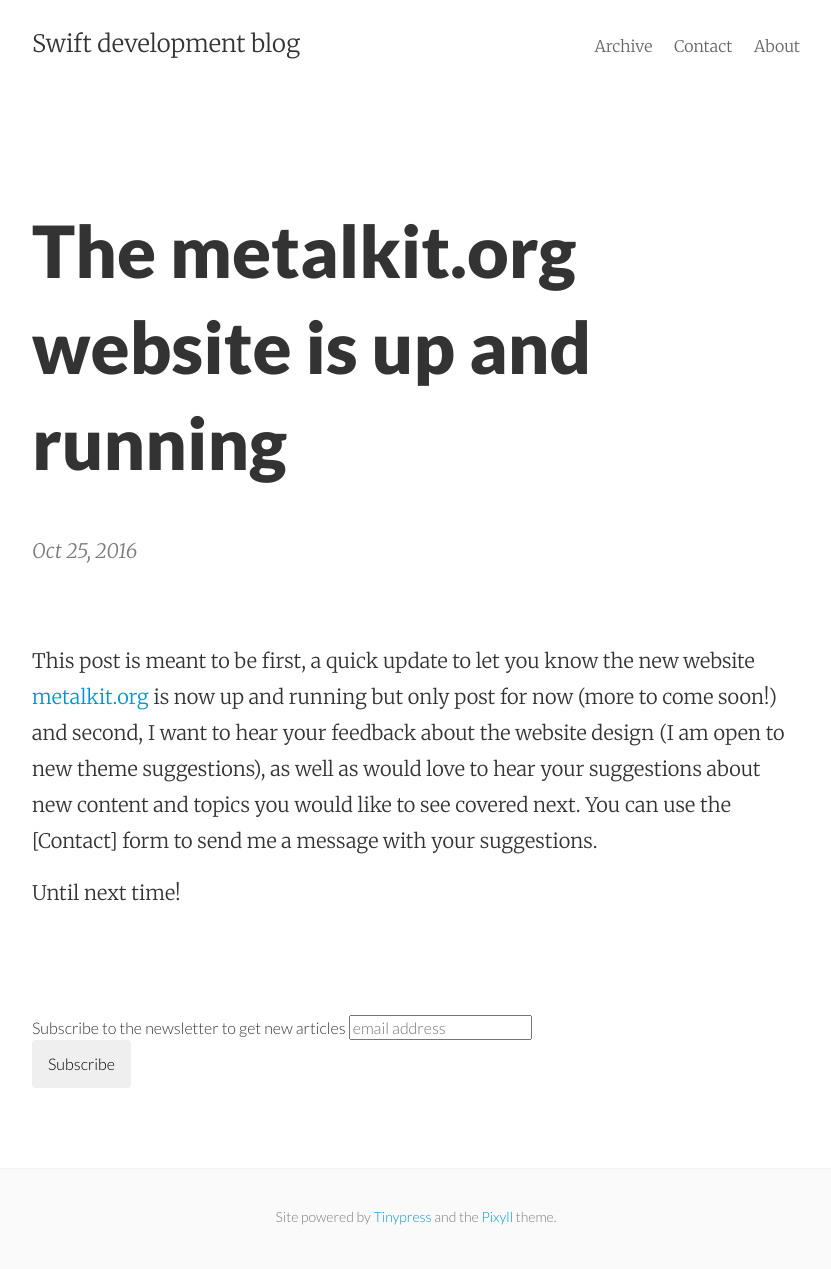
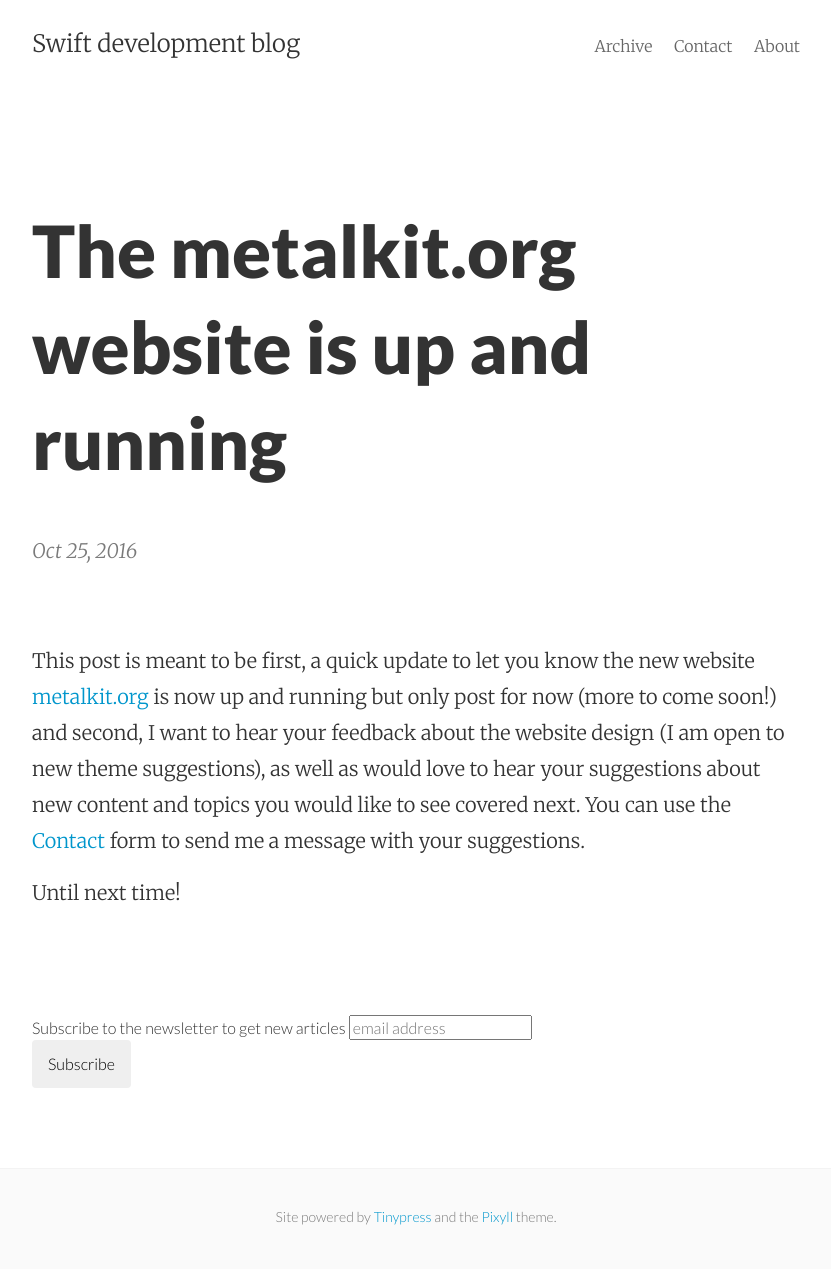
Before and after one commit to mhorga/mhorga.github.io, a Jekyll site: the page built from _posts/2016-10-25-the-metalkit-org-website-is-up-and-running.markdown, in a window 1280 px wide. Shown: the whole page, without its empty margins (224-1055 px from the left). Built offline with Jekyll 4.4.1, drawn with Linux system fonts in a browser that asks for light colours; comment, search, counter and statistics services are not loaded; some of the changed lines change nothing that is shown.

Commit message:
Post update: The metalkit.org website is up and running

```diff
--- a/_posts/2016-10-25-the-metalkit-org-website-is-up-and-running.markdown
+++ b/_posts/2016-10-25-the-metalkit-org-website-is-up-and-running.markdown
@@ -3,6 +3,6 @@
 title: The metalkit.org website is up and running
 layout: post
 ---
-This post is meant to be first, a quick update to let you know the new website [metalkit.org](metalkit.org) is now up and running but only post for now (more to come soon!) and second, I want to hear your feedback about the website design (I am open to new theme suggestions), as well as would love to hear your suggestions about new content and topics you would like to see covered next. You can use the [Contact] form to send me a message with your suggestions.
+This post is meant to be first, a quick update to let you know the new website [metalkit.org](metalkit.org) is now up and running but only post for now (more to come soon!) and second, I want to hear your feedback about the website design (I am open to new theme suggestions), as well as would love to hear your suggestions about new content and topics you would like to see covered next. You can use the [Contact](http://mhorga.org/contact/) form to send me a message with your suggestions.
 
 Until next time!
```
